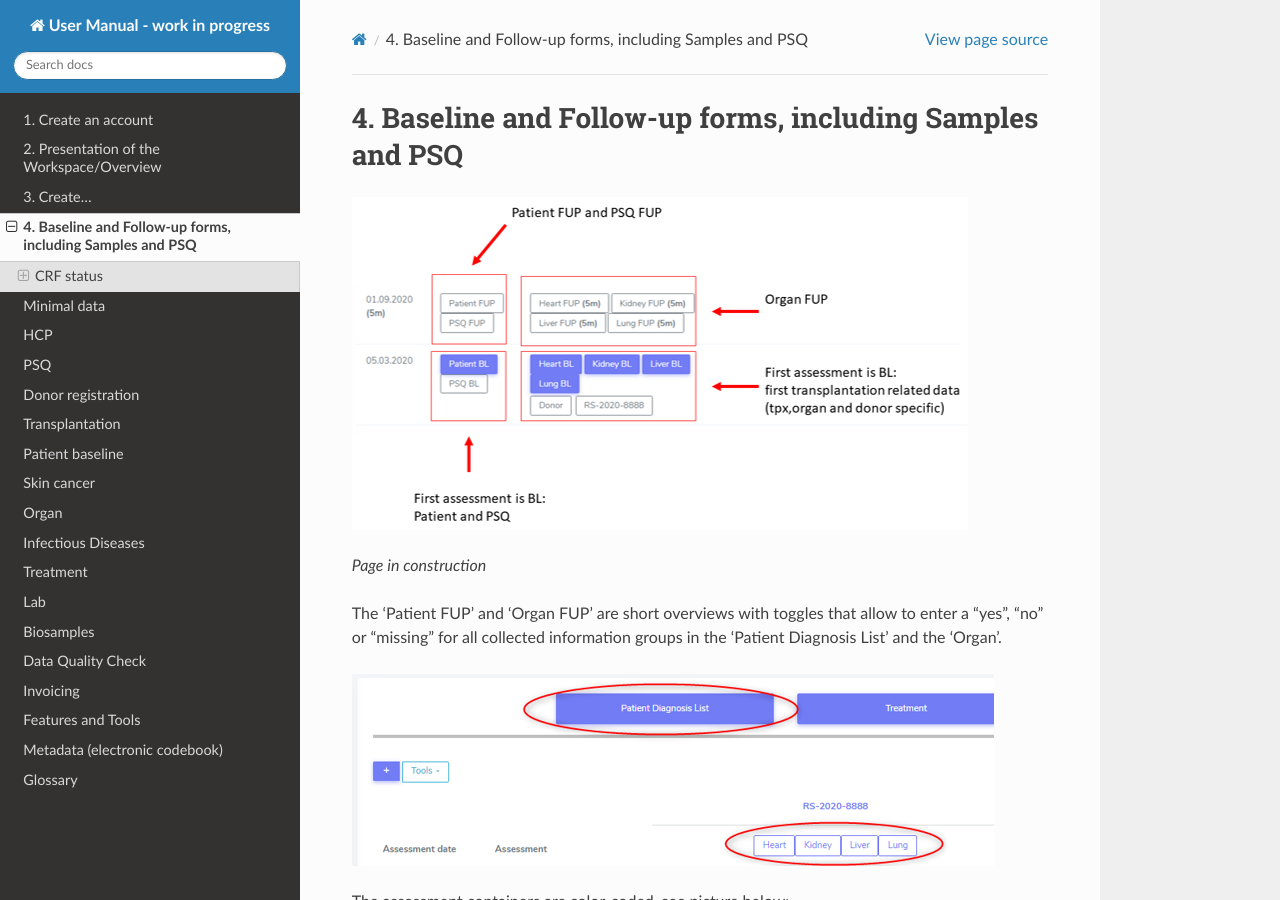
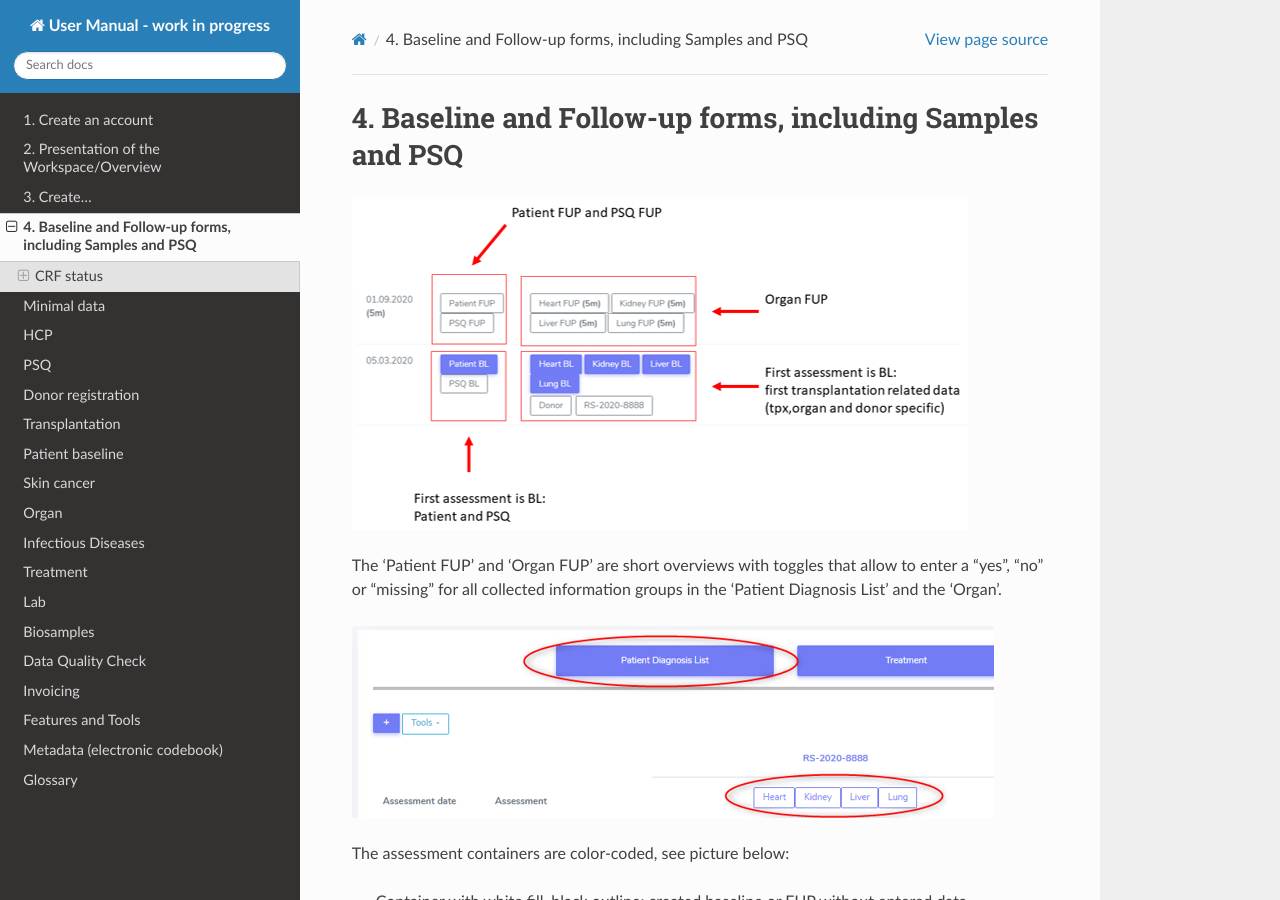
Before and after one commit to swiss-transplant-cohort-study/3LC-user-manual, a Sphinx documentation site: the page built from docs/source/blfup.rst, in a window 1280 px wide and 900 px high. Built offline with Sphinx 7.4.7 and the Read the Docs theme 3.1.0, drawn with Linux system fonts in a browser that asks for light colours.

Commit message:
Update blfup.rst

```diff
--- a/docs/source/blfup.rst
+++ b/docs/source/blfup.rst
@@ -2,8 +2,6 @@
 ################################################################
 
 .. image:: FUP1.png
-
-*Page in construction*
 
 The ‘Patient FUP’ and ‘Organ FUP’ are short overviews with toggles that allow to enter a “yes”, “no” or “missing” for all collected information groups in the ‘Patient Diagnosis List’ and the ‘Organ’.
 
```
Also changed, not shown: other parts of docs/source/blfup.rst (+5 -0 lines).
